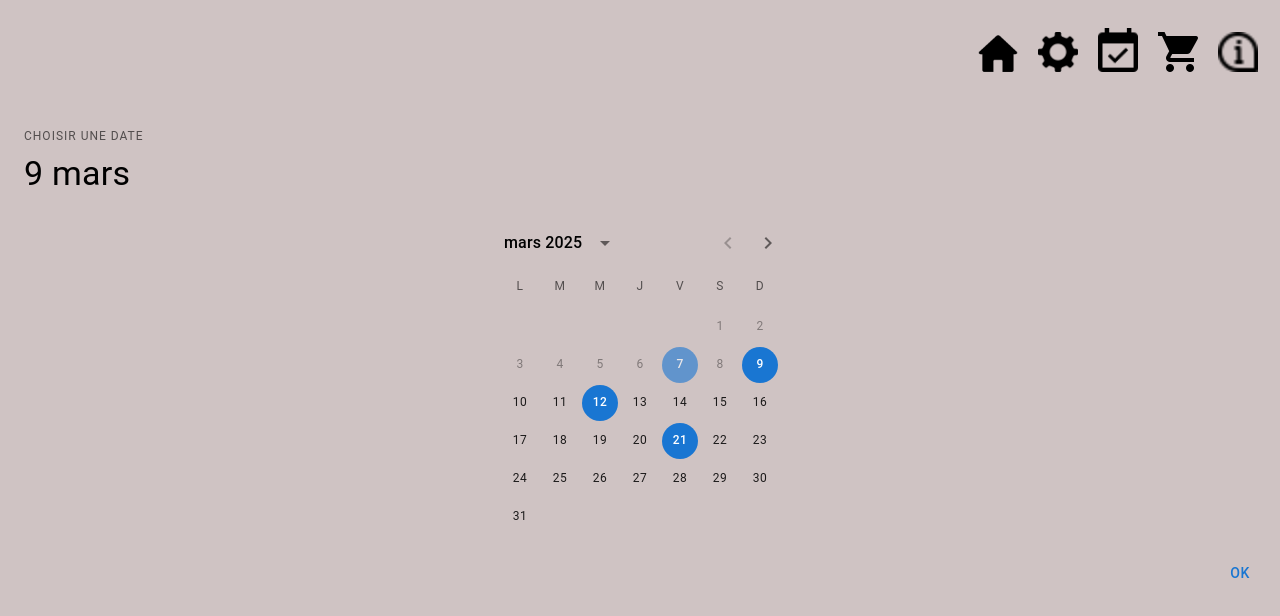
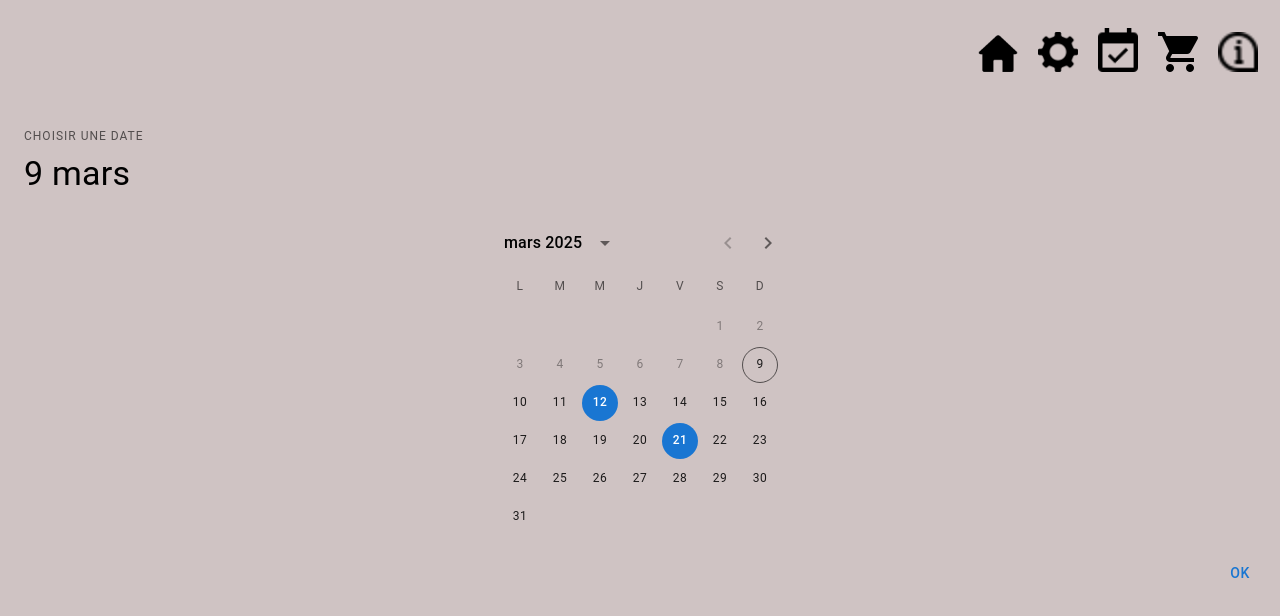
Before and after one commit to Imlouti/Prochevenement, a React (Create React App) app in the folder Prochevenement/frontend/: page /Calendrier in a window 1280 px wide. Shown: the top 616 px of the page. Built offline with nearby package versions, Linux system fonts and the light colour scheme.

Commit message:
Add files via upload

```diff
--- a/Prochevenement/frontend/src/pages/Calendrier.js
+++ b/Prochevenement/frontend/src/pages/Calendrier.js
@@ -40,8 +40,8 @@ const ServerDay = (props) => {
 
 const SessionBooking = ({ doctor }) => {
   const [highlightedDays] = useState([
-    "2025-03-07",
-    "2025-03-09",
+    "2025-04-07",
+    "2025-04-09",
     "2025-03-21",
     "2025-03-12",
   ]);
--- a/Prochevenement/frontend/src/pages/Connexion.js
+++ b/Prochevenement/frontend/src/pages/Connexion.js
@@ -7,8 +7,12 @@ const ENDPOINT = "http://192.168.37.1:4001";
 
 class Connexion extends Component {
     async Submit(event) {
+
         if (event) {
             event.preventDefault();
+            document.location.href="Magasiner";
+                    /*code below doesnt work yet
+
             const socket = socketIOClient(ENDPOINT);
             //client donne le surnom de l<utilisateur au serveur
             var user=[document.getElementById("nom").value,document.getElementById("courriel").value, document.getElementById("password").value];
@@ -28,7 +32,7 @@ class Connexion extends Component {
                                 document.getElementById("hidden").style.display="block";
                             }
                         });
-            }, 1000);
+            }, 1000);*/
         }
     }
 
```
